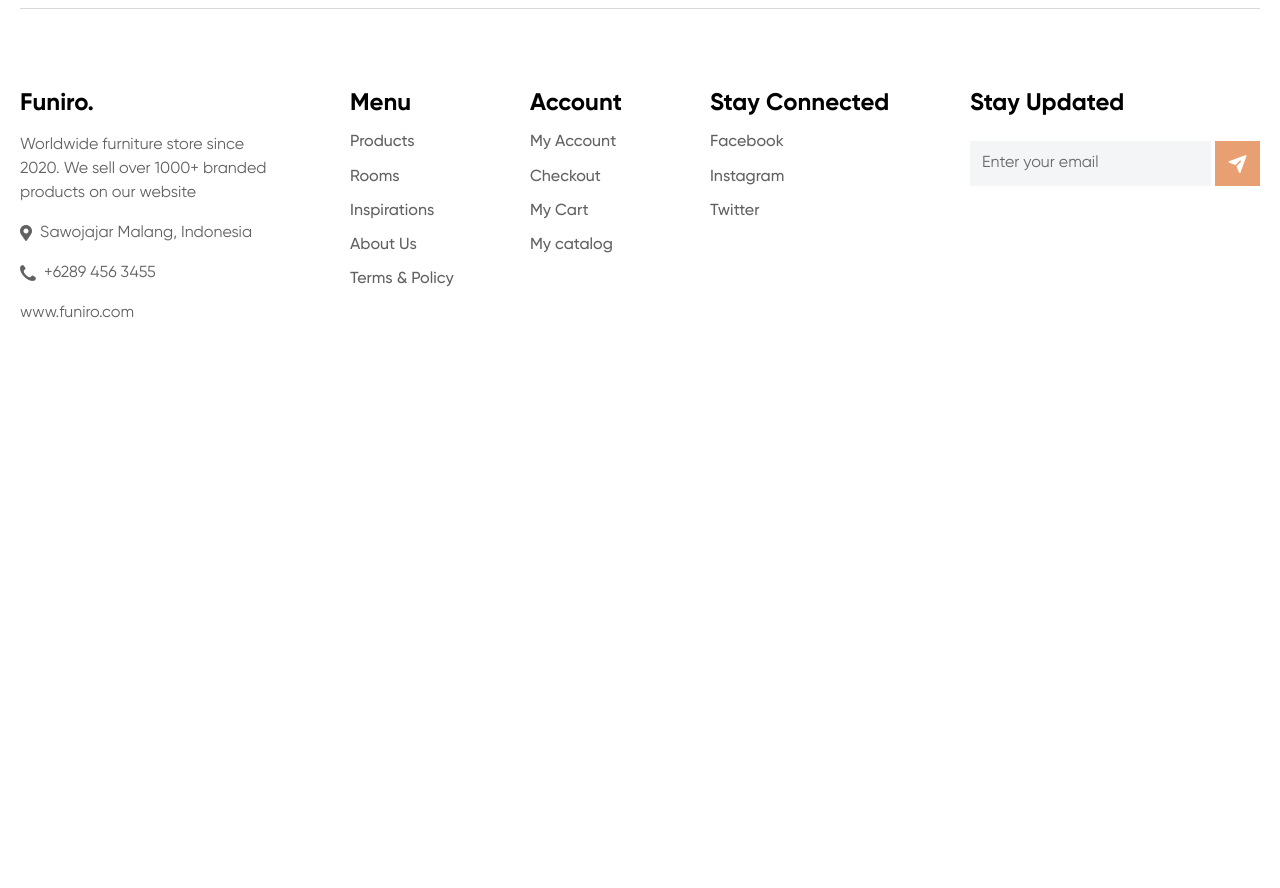
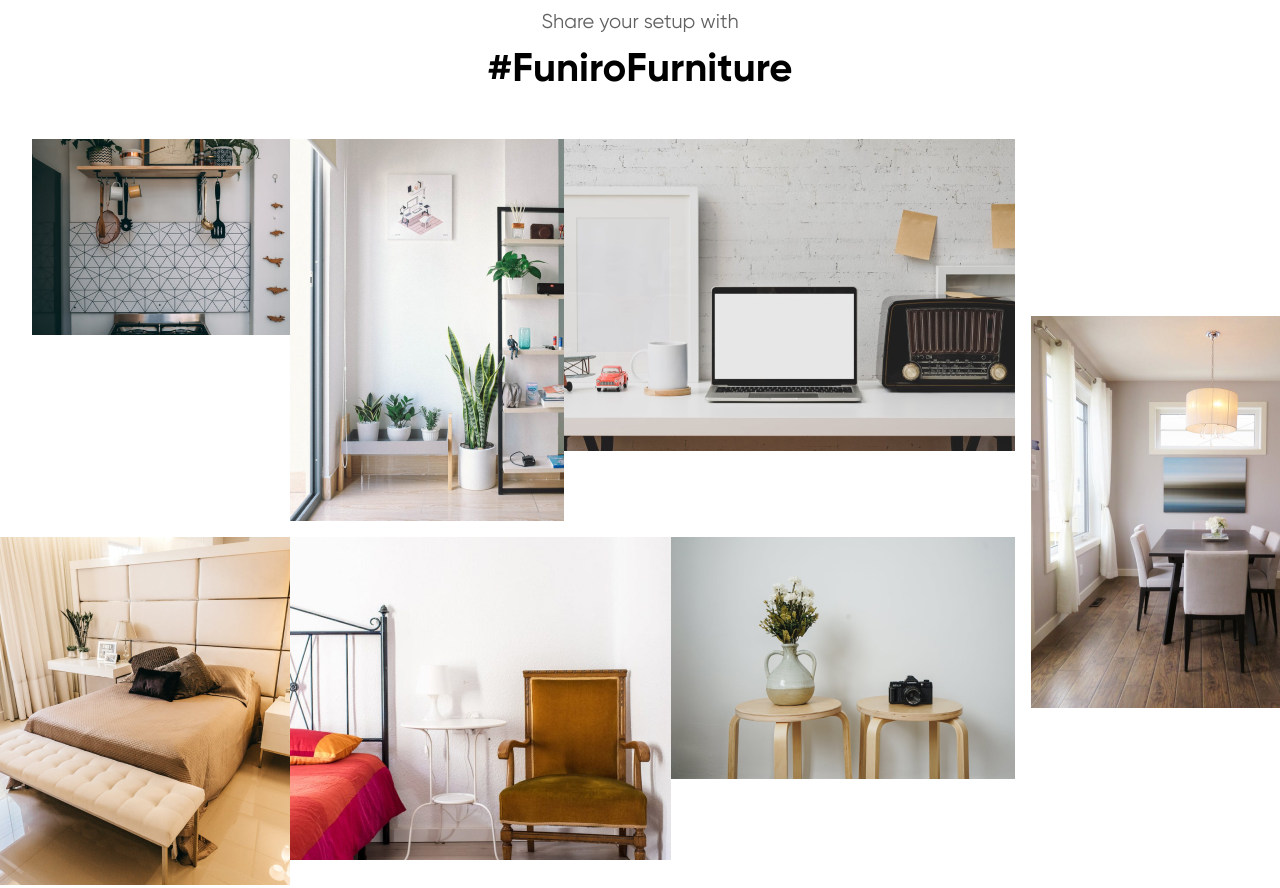
Before and after one commit to yungmoty/Funiro, a plain HTML site: page index.html in a window 1280 px wide. Shown: the part 3020-3908 px from the top of the page. Before the commit the page ends 3405 px from the top, so only its background shows below. Drawn offline with nearby package versions, Linux system fonts and the light colour scheme; files whose address does not match are found by name.

Commit message:
Created a block with a photo gallery

```diff
--- a/css/main.css
+++ b/css/main.css
@@ -1105,3 +1105,66 @@ body._lock {
 	z-index: 5;
 	justify-content: space-between;
 }
+
+/* ===== Page#5 ===== */
+.furniture {
+	padding-bottom: calc(40px + (85 - 40) * ((100vw - 320px) / (1270 - 320)));
+}
+.furniture__wrapper {
+}
+.furniture__label {
+	text-align: center;
+	color: var(--color3);
+	line-height: 150%;
+	font-size: calc(16px + (20 - 16) * ((100vw - 320px) / (1270 - 320)));
+}
+.furniture__label:not(:last-child) {
+	margin: 0px 0px calc(8 / 20 * 1em) 0px;
+}
+.furniture__title {
+	margin: 0px 0px calc(32 / 40 * 1em) 0px;
+}
+.furniture__body {
+	position: relative;
+}
+.furniture__items {
+	display: grid;
+	grid-template-columns: auto;
+	grid-auto-flow: column;
+	align-items: center;
+	gap: 16px;
+}
+.furniture__column {
+	display: flex;
+	flex-wrap: wrap;
+	align-items: center;
+	margin: 0px -8px;
+}
+.furniture__column:first-child {
+	justify-content: flex-end;
+}
+.furniture__row {
+	display: inline-grid;
+	padding: 0 8px;
+	gap: 16;
+	grid-template-columns: auto;
+	grid-auto-flow: column;
+}
+.furniture__row:not(:last-child) {
+	margin: 0px 0px 16px 0px;
+}
+
+.row-furniture {
+}
+.row-furniture_left-top {
+}
+.row-furniture__item {
+}
+.row-furniture_left-bottom {
+}
+.row-furniture_center {
+}
+.row-furniture_right-top {
+}
+.row-furniture_right-bottom {
+}
--- a/css/media.css
+++ b/css/media.css
@@ -737,10 +737,17 @@
 	.slider-tips__title:hover {
 		color: var(--color1);
 	}
+	.furniture__items {
+		justify-content: center;
+	}
 }
 
 @media (any-hover: none) {
 	.actions {
 		padding: 15px 0px 0px 0px;
 	}
+	.furniture__body {
+		overflow: auto;
+		-webkit-overflow-scrolling: touch;
+	}
 }
--- a/index.html
+++ b/index.html
@@ -438,6 +438,71 @@
 					</div>
 				</div>
 			</section>
+			<section class="page__furniture furniture">
+				<div class="furniture__wrapper">
+					<div class="furniture__label">Share your setup with</div>
+					<h2 class="furniture__title main-title">#FuniroFurniture</h2>
+					<div class="furniture__body">
+						<div class="furniture__items">
+							<div class="furniture__column">
+								<div class="furniture__row row-furniture row-furniture_left-top">
+									<a href="images/furniture/09.jpg" class="row-furniture__item">
+										<img src="images/furniture/09.jpg" alt="Image-9">
+									</a>
+									<a href="images/furniture/01.jpg" class="row-furniture__item">
+										<img src="images/furniture/01.jpg" alt="Image-1">
+									</a>
+									<a href="images/furniture/02.jpg" class="row-furniture__item">
+										<img src="images/furniture/02.jpg" alt="Image-2">
+									</a>
+								</div>
+								<div class="furniture__row row-furniture row-furniture_left-bottom">
+									<a href="images/furniture/04.jpg" class="row-furniture__item">
+										<img src="images/furniture/04.jpg" alt="Image-4">
+									</a>
+									<a href="images/furniture/06.jpg" class="row-furniture__item">
+										<img src="images/furniture/06.jpg" alt="Image-6">
+									</a>
+									<a href="images/furniture/07.jpg" class="row-furniture__item">
+										<img src="images/furniture/07.jpg" alt="Image-7">
+									</a>
+								</div>
+							</div>
+							<div class="furniture__column">
+								<div class="furniture__row row-furniture row-furniture_center">
+									<a href="images/furniture/03.jpg" class="row-furniture__item">
+										<img src="images/furniture/03.jpg" alt="Image-3">
+									</a>
+								</div>
+							</div>
+							<div class="furniture__column">
+								<div class="furniture__row row-furniture row-furniture_right-top">
+									<a href="images/furniture/04.jpg" class="row-furniture__item">
+										<img src="images/furniture/04.jpg" alt="Image-4">
+									</a>
+									<a href="images/furniture/05.jpg" class="row-furniture__item">
+										<img src="images/furniture/05.jpg" alt="Image-5">
+									</a>
+									<a href="images/furniture/01.jpg" class="row-furniture__item">
+										<img src="images/furniture/01.jpg" alt="Image-1">
+									</a>
+								</div>
+								<div class="furniture__row row-furniture row-furniture_right-bottom">
+									<a href="images/furniture/08.jpg" class="row-furniture__item">
+										<img src="images/furniture/08.jpg" alt="Image-8">
+									</a>
+									<a href="images/furniture/09.jpg" class="row-furniture__item">
+										<img src="images/furniture/09.jpg" alt="Image-9">
+									</a>
+									<a href="images/furniture/06.jpg" class="row-furniture__item">
+										<img src="images/furniture/06.jpg" alt="Image-6">
+									</a>
+								</div>
+							</div>
+						</div>
+					</div>
+				</div>
+			</section>
 		</main>
 		<footer class="footer">
 			<div class="footer__container">
```
Also changed, not shown: images/furniture/01.jpg (added), images/furniture/02.jpg (added), images/furniture/03.jpg (added), images/furniture/04.jpg (added), images/furniture/05.jpg (added), images/furniture/06.jpg (added), images/furniture/07.jpg (added), images/furniture/08.jpg (added), images/furniture/09.jpg (added).
